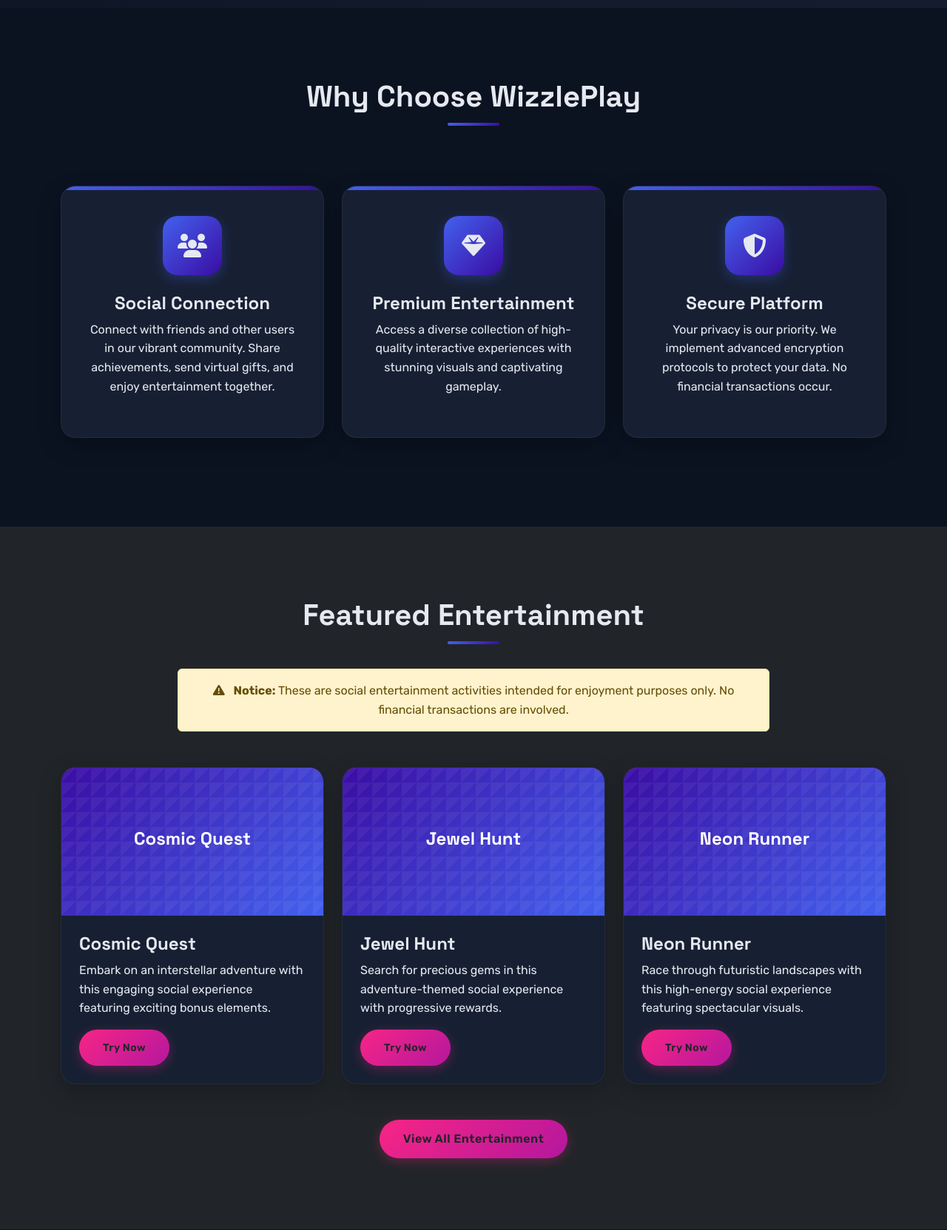
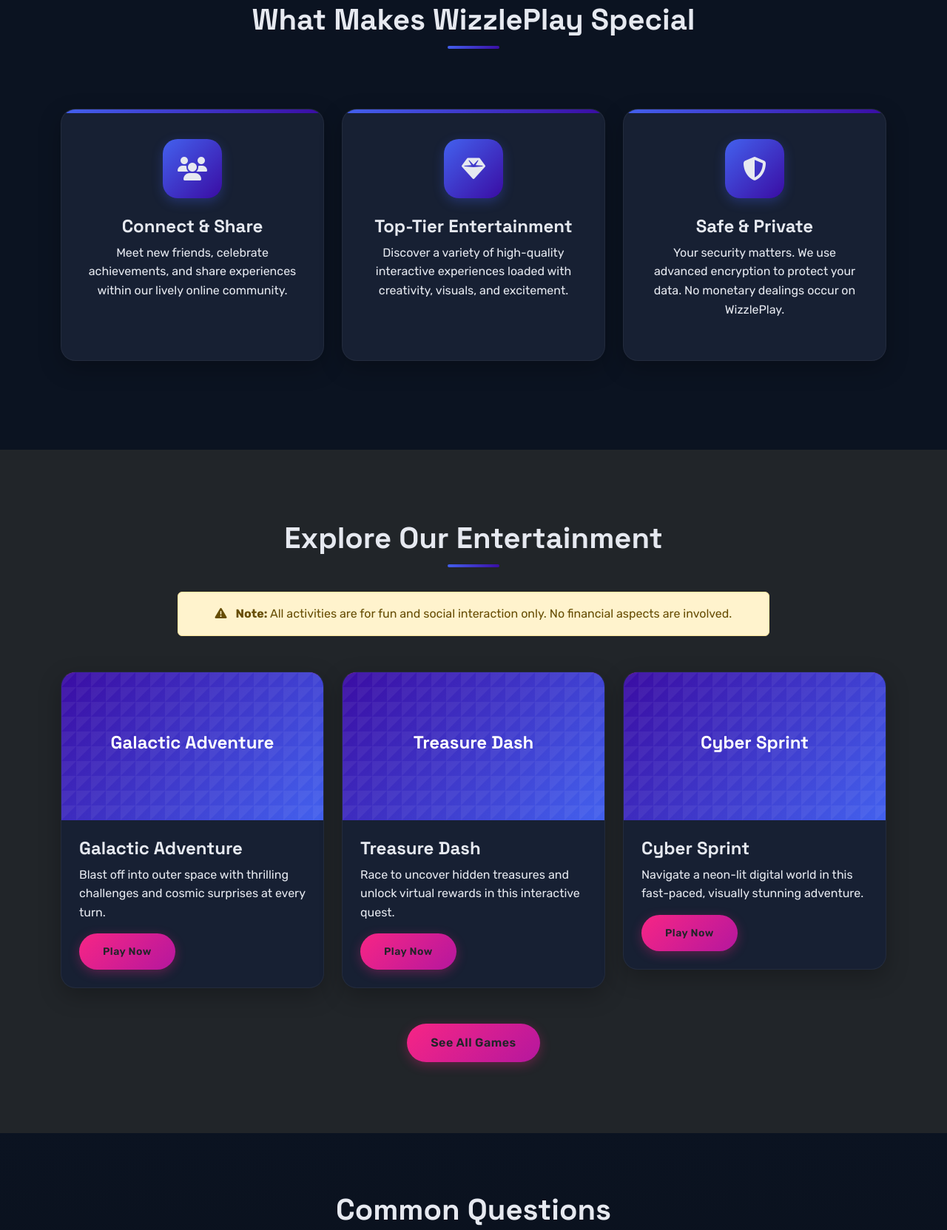
Before and after one commit to Abdul786-ops/wizzleplay, a plain HTML site: page index.html in a window 1280 px wide. Shown: the part 713-2376 px from the top of the page at 74% size. Drawn offline with nearby package versions, Linux system fonts and the light colour scheme.

Commit message:
Home page texts updated

```diff
--- a/index.html
+++ b/index.html
@@ -615,12 +615,11 @@
         <div class="container hero-content-wizzle">
             <div class="row align-items-center">
                 <div class="col-lg-6">
-                        <h1 class="display-4 fw-bold mb-4">Social Entertainment <span class="text-accent-wizzle">Reimagined</span></h1>
-                        <p class="lead mb-4">Welcome to WizzlePlay - your premier destination for engaging social entertainment without monetary involvement. Enjoy thrilling activities, connect with other users, and experience unforgettable moments!</p>
+                    <h1 class="display-4 fw-bold mb-4">Social Fun <span class="text-accent-wizzle">Redefined</span></h1>
+                    <p class="lead mb-4">Step into WizzlePlay – your go-to hub for exciting, money-free social entertainment. Engage in fun challenges, interact with fellow players, and make every moment unforgettable.</p>
                     <div class="alert alert-dark mb-4">
-                            <i class="fas fa-info-circle me-2"></i> WizzlePlay is a social entertainment platform designed exclusively for enjoyment. No financial transactions take place.
+                        <i class="fas fa-info-circle me-2"></i> WizzlePlay exists purely for entertainment. No betting or financial transactions take place here.
                     </div>
-
                 </div>
                 <div class="col-lg-6 hero-illustration-wizzle">
                     <div class="position-relative">
@@ -654,15 +653,15 @@
     <!-- Features Section -->
     <section id="features" class="py-5">
         <div class="container py-5">
-                <h2 class="text-center section-title-wizzle">Why Choose WizzlePlay</h2>
+            <h2 class="text-center section-title-wizzle">What Makes WizzlePlay Special</h2>
             <div class="row mt-5">
                 <div class="col-md-4 mb-4">
                     <div class="text-center content-card-wizzle">
                         <div class="feature-icon-wizzle">
                             <i class="fas fa-users"></i>
                         </div>
-                            <h4>Social Connection</h4>
-                            <p>Connect with friends and other users in our vibrant community. Share achievements, send virtual gifts, and enjoy entertainment together.</p>
+                        <h4>Connect & Share</h4>
+                        <p>Meet new friends, celebrate achievements, and share experiences within our lively online community.</p>
                     </div>
                 </div>
                 <div class="col-md-4 mb-4">
@@ -670,8 +669,8 @@
                         <div class="feature-icon-wizzle">
                             <i class="fas fa-gem"></i>
                         </div>
-                            <h4>Premium Entertainment</h4>
-                            <p>Access a diverse collection of high-quality interactive experiences with stunning visuals and captivating gameplay.</p>
+                        <h4>Top-Tier Entertainment</h4>
+                        <p>Discover a variety of high-quality interactive experiences loaded with creativity, visuals, and excitement.</p>
                     </div>
                 </div>
                 <div class="col-md-4 mb-4">
@@ -679,8 +678,8 @@
                         <div class="feature-icon-wizzle">
                             <i class="fas fa-shield-alt"></i>
                         </div>
-                            <h4>Secure Platform</h4>
-                            <p>Your privacy is our priority. We implement advanced encryption protocols to protect your data. No financial transactions occur.</p>
+                        <h4>Safe & Private</h4>
+                        <p>Your security matters. We use advanced encryption to protect your data. No monetary dealings occur on WizzlePlay.</p>
                     </div>
                 </div>
             </div>
@@ -690,50 +689,50 @@
     <!-- Activities Preview Section -->
     <section class="py-5 bg-dark">
         <div class="container py-5">
-                <h2 class="text-center section-title-wizzle">Featured Entertainment</h2>
+            <h2 class="text-center section-title-wizzle">Explore Our Entertainment</h2>
             <div class="alert alert-warning text-center mb-5 mx-auto" style="max-width: 800px;">
-                    <i class="fas fa-exclamation-triangle me-2"></i> <strong>Notice:</strong> These are social entertainment activities intended for enjoyment purposes only. No financial transactions are involved.
+                <i class="fas fa-exclamation-triangle me-2"></i> <strong>Note:</strong> All activities are for fun and social interaction only. No financial aspects are involved.
             </div>
             <div class="row mt-5">
                 <div class="col-md-4 mb-4">
                     <div class="activity-card-wizzle">
                         <div class="activity-image-wizzle">
-                                <h4 class="text-white">Cosmic Quest</h4>
+                            <h4 class="text-white">Galactic Adventure</h4>
                         </div>
                         <div class="p-4">
-                                <h4>Cosmic Quest</h4>
-                                <p>Embark on an interstellar adventure with this engaging social experience featuring exciting bonus elements.</p>
-                                <a href="play.html" class="btn btn-sm btn-accent-wizzle">Try Now</a>
+                            <h4>Galactic Adventure</h4>
+                            <p>Blast off into outer space with thrilling challenges and cosmic surprises at every turn.</p>
+                            <a href="play.html" class="btn btn-sm btn-accent-wizzle">Play Now</a>
                         </div>
                     </div>
                 </div>
                 <div class="col-md-4 mb-4">
                     <div class="activity-card-wizzle">
                         <div class="activity-image-wizzle">
-                                <h4 class="text-white">Jewel Hunt</h4>
+                            <h4 class="text-white">Treasure Dash</h4>
                         </div>
                         <div class="p-4">
-                                <h4>Jewel Hunt</h4>
-                                <p>Search for precious gems in this adventure-themed social experience with progressive rewards.</p>
-                                <a href="play.html" class="btn btn-sm btn-accent-wizzle">Try Now</a>
+                            <h4>Treasure Dash</h4>
+                            <p>Race to uncover hidden treasures and unlock virtual rewards in this interactive quest.</p>
+                            <a href="play.html" class="btn btn-sm btn-accent-wizzle">Play Now</a>
                         </div>
                     </div>
                 </div>
                 <div class="col-md-4 mb-4">
                     <div class="activity-card-wizzle">
                         <div class="activity-image-wizzle">
-                                <h4 class="text-white">Neon Runner</h4>
+                            <h4 class="text-white">Cyber Sprint</h4>
                         </div>
                         <div class="p-4">
-                                <h4>Neon Runner</h4>
-                                <p>Race through futuristic landscapes with this high-energy social experience featuring spectacular visuals.</p>
-                                <a href="play.html" class="btn btn-sm btn-accent-wizzle">Try Now</a>
+                            <h4>Cyber Sprint</h4>
+                            <p>Navigate a neon-lit digital world in this fast-paced, visually stunning adventure.</p>
+                            <a href="play.html" class="btn btn-sm btn-accent-wizzle">Play Now</a>
                         </div>
                     </div>
                 </div>
             </div>
             <div class="text-center mt-4">
-                    <a href="play.html" class="btn btn-accent-wizzle">View All Entertainment</a>
+                <a href="play.html" class="btn btn-accent-wizzle">See All Games</a>
             </div>
         </div>
     </section>
@@ -741,55 +740,55 @@
     <!-- FAQ Section -->
     <section class="faq-section-wizzle">
         <div class="container">
-                <h2 class="text-center section-title-wizzle">Frequently Asked Questions</h2>
+            <h2 class="text-center section-title-wizzle">Common Questions</h2>
             <div class="row justify-content-center mt-5">
                 <div class="col-lg-10">
                     <div class="accordion" id="faqAccordion">
                         <div class="accordion-item-wizzle">
                             <h2 class="accordion-header">
                                 <button class="accordion-button-wizzle" type="button" data-bs-toggle="collapse" data-bs-target="#faq1">
-                                        Does WizzlePlay involve real money?
+                                    Does WizzlePlay use real money?
                                 </button>
                             </h2>
                             <div id="faq1" class="accordion-collapse collapse show" data-bs-parent="#faqAccordion">
                                 <div class="accordion-body-wizzle">
-                                        No, WizzlePlay is a social entertainment platform intended for enjoyment purposes only. No financial transactions occur, and you cannot win monetary prizes. All activities are purely for entertainment value.
+                                    Not at all. WizzlePlay exists purely for entertainment and social interaction. There are no cash prizes, betting options, or financial elements involved.
                                 </div>
                             </div>
                         </div>
                         <div class="accordion-item-wizzle">
                             <h2 class="accordion-header">
                                 <button class="accordion-button-wizzle collapsed" type="button" data-bs-toggle="collapse" data-bs-target="#faq2">
-                                        Is there an age requirement to participate?
+                                    What is the minimum age requirement?
                                 </button>
                             </h2>
                             <div id="faq2" class="accordion-collapse collapse" data-bs-parent="#faqAccordion">
                                 <div class="accordion-body-wizzle">
-                                        Yes, you must be at least 18 years of age to access and enjoy activities on our social entertainment platform. We implement age verification to ensure a responsible environment for all our users.
+                                    You must be at least 18 years old to join WizzlePlay. We apply strict age checks to maintain a safe and responsible environment.
                                 </div>
                             </div>
                         </div>
                         <div class="accordion-item-wizzle">
                             <h2 class="accordion-header">
                                 <button class="accordion-button-wizzle collapsed" type="button" data-bs-toggle="collapse" data-bs-target="#faq3">
-                                        How is my personal information protected?
+                                    How do you keep my data secure?
                                 </button>
                             </h2>
                             <div id="faq3" class="accordion-collapse collapse" data-bs-parent="#faqAccordion">
                                 <div class="accordion-body-wizzle">
-                                        We prioritize your privacy. We implement advanced security protocols to safeguard your personal data. Our systems utilize encryption and adhere to industry best practices to ensure your information remains confidential. Please review our Privacy Policy for additional details.
+                                    We use industry-standard security and encryption methods to safeguard your personal information. Check out our Privacy Policy for full details.
                                 </div>
                             </div>
                         </div>
                         <div class="accordion-item-wizzle">
                             <h2 class="accordion-header">
                                 <button class="accordion-button-wizzle collapsed" type="button" data-bs-toggle="collapse" data-bs-target="#faq4">
-                                        How do I earn rewards?
+                                    Can I earn rewards on WizzlePlay?
                                 </button>
                             </h2>
                             <div id="faq4" class="accordion-collapse collapse" data-bs-parent="#faqAccordion">
                                 <div class="accordion-body-wizzle">
-                                        You can earn rewards by regularly participating in our activities. We offer daily login bonuses, achievement rewards, and special event prizes. Remember that all rewards are virtual and for entertainment purposes only—they have no monetary value.
+                                    Yes, by engaging in daily activities, events, and challenges you can collect virtual rewards. These rewards are for entertainment purposes only and have no real-world value.
                                 </div>
                             </div>
                         </div>
@@ -799,6 +798,7 @@
         </div>
     </section>
 </div>
+
 
     <!-- Unique Footer -->
     <footer class="footer-wizzle">
```
Lines whose indentation alone changed are shown as unchanged.
